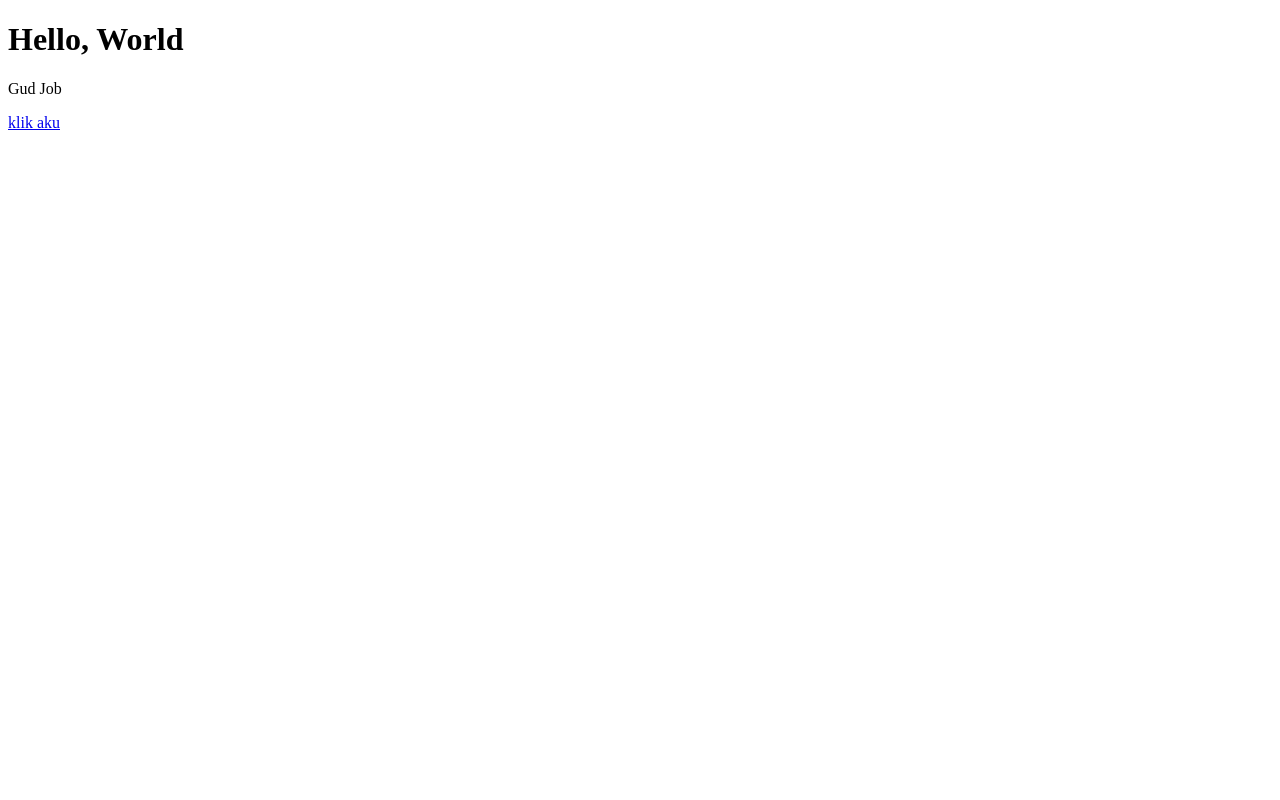
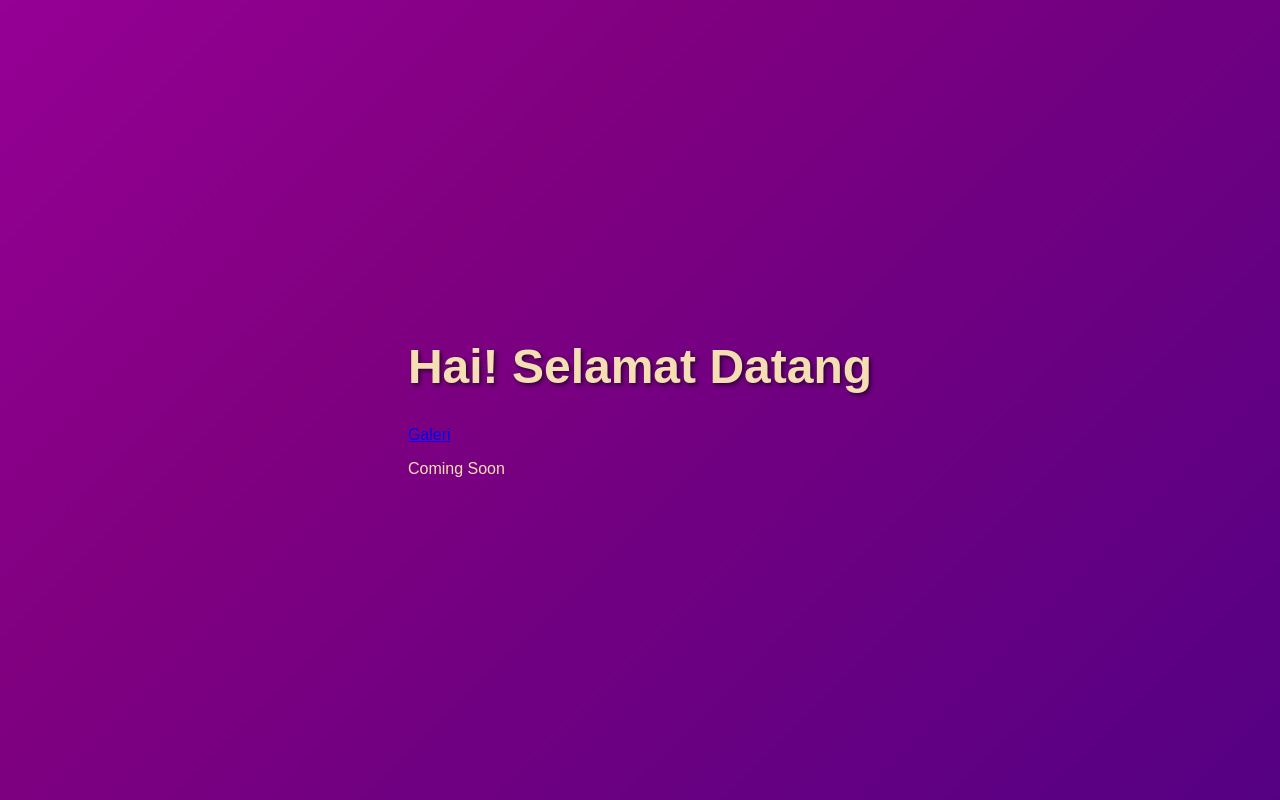
Before and after one commit to sh1re-3201/sh1re-3201.github.io, a plain HTML site: page index.html in a window 1280 px wide. Drawn offline with Linux system fonts and the light colour scheme.

Commit message:
added css to the landing page

```diff
--- /dev/null
+++ b/Resources/css/landing_page.css
@@ -0,0 +1,25 @@
+body {
+    font-family: Arial, Helvetica, sans-serif;
+    margin: 0;
+    height: 100vh;
+    display: flex;
+    align-items: center;
+    justify-content: center;
+    color: wheat;
+
+    /*gradient background*/
+    background: linear-gradient(135deg, magenta, purple, darkblue);
+    background-size: 400% 400%;
+    animation: gradientAnimation 8s ease infinite;
+}
+
+@keyframes gradientAnimation {
+    0% {background-position: 0% 50%;}
+    50% {background-position: 100% 50%;}
+    100% { background-position: 0% 50%;}
+}
+
+h1 {
+    font-size: 3rem;
+    text-shadow: 2px 2px 4px rgba(0, 0, 0, 0.6);
+}
--- a/index.html
+++ b/index.html
@@ -3,10 +3,15 @@
 <head>
     <meta charset="UTF-8">
     <title>sh1re</title>
+    <link rel="stylesheet" href="Resources/css/landing_page.css">
 </head>
 <body>
-    <h1>Hello, World</h1>
-    <p>Gud Job</p>
-    <a href="Resources/gallery.html">klik aku</a>
+    <div class="container">
+        <h1>Hai! Selamat Datang</h1>
+        <div class="button-container">
+            <a href="Resources/gallery.html">Galeri</a>
+            <p>Coming Soon</p>
+        </div>
+    </div>
 </body>
 </html>
```
